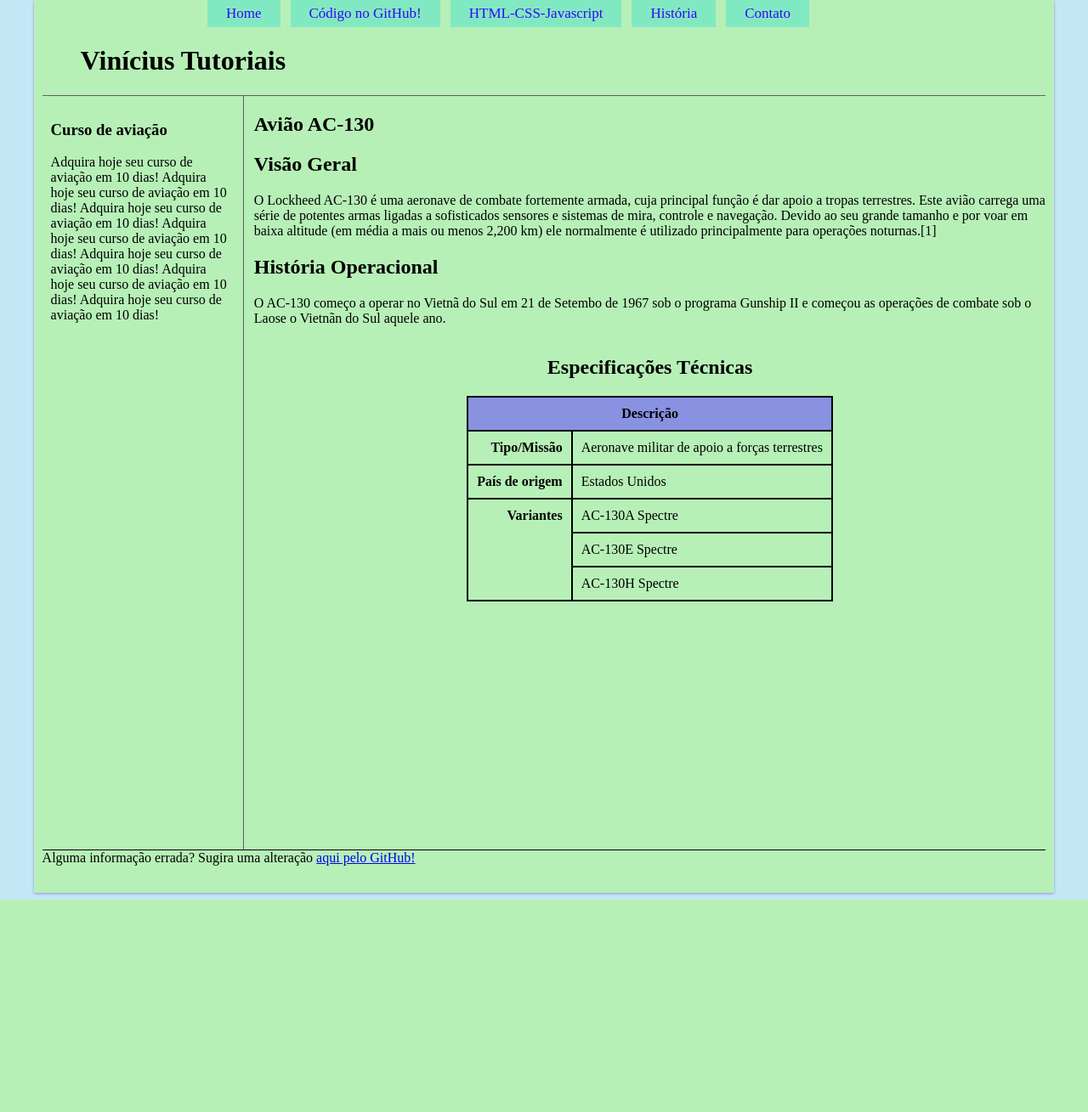
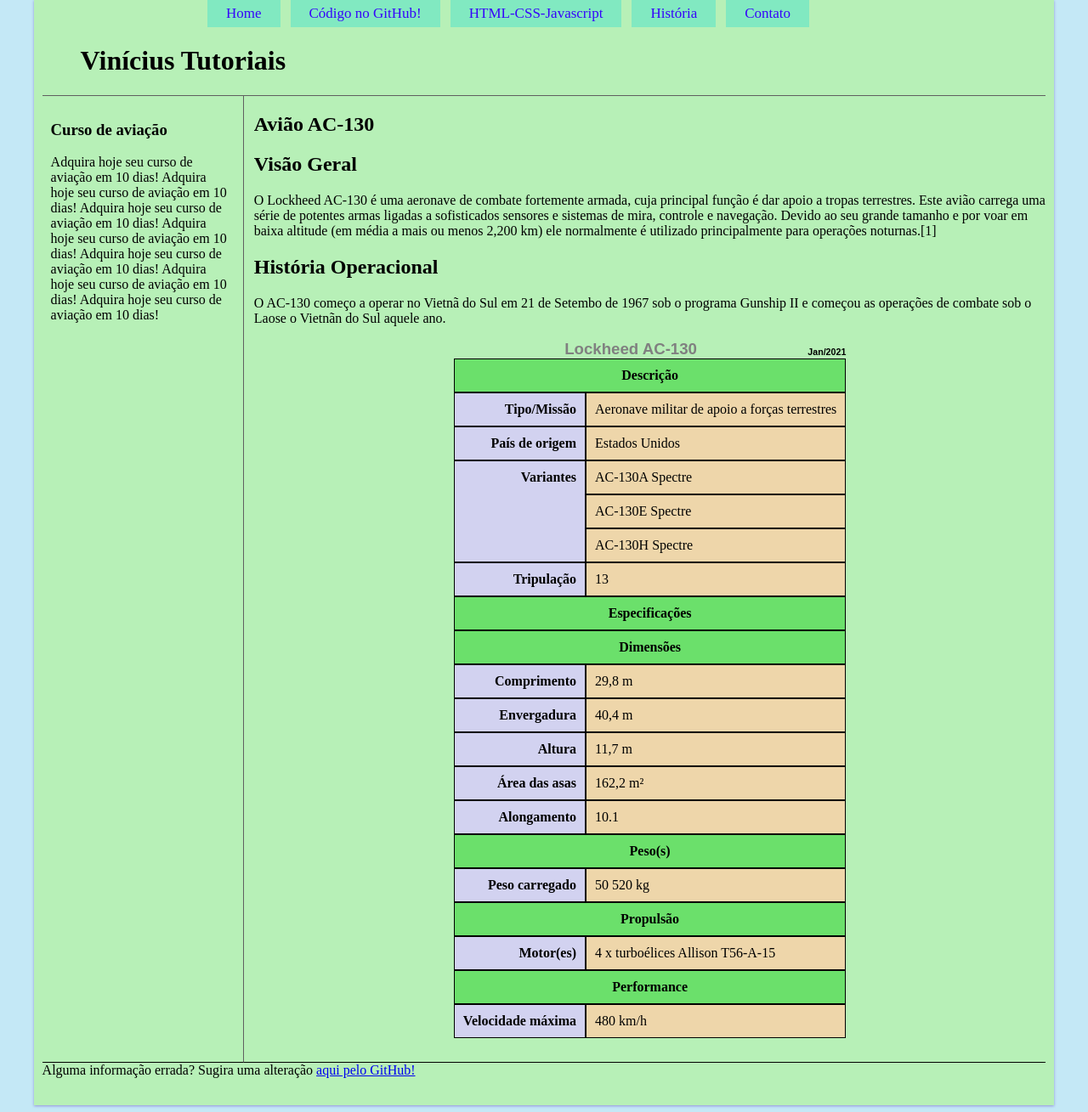
Before and after one commit to viniciusvw22/viniciustutoriais, a PHP site: page /_avioes/aviao-ac-130.php in a window 1280 px wide. Shown: the whole page at 85% size. Before the commit the page ends 1059 px from the top, so only its background shows below. Run offline with PHP 8.4, Linux system fonts and the light colour scheme.

Commit message:
Applied CSS to #tabela-spec
I just applied CSS styles to the table #tabela-spec

```diff
--- a/_avioes/aviao-ac-130.php
+++ b/_avioes/aviao-ac-130.php
@@ -38,22 +38,20 @@
           </section>
           <section id="spec-tecnicas">
             <table id="tabela-spec">
-              <caption>
-                <h2>Especificações Técnicas</h2>
-              </caption>
+              <caption>Lockheed AC-130 <span>Jan/2021</span></caption>
               <tr>
-                <th colspan="2" class="cabecalho-coluna">Descrição</th>
+                <th colspan="2" class="centralizada">Descrição</th>
               </tr>
               <tr>
-                <th>Tipo/Missão</th>
+                <th class="ce">Tipo/Missão</th>
                 <td>Aeronave militar de apoio a forças terrestres</td>
               </tr>
               <tr>
-                <th>País de origem</th>
+                <th class="ce">País de origem</th>
                 <td>Estados Unidos</td>
               </tr>
               <tr>
-                <th rowspan="3">Variantes</th>
+                <th rowspan="3" class="ce">Variantes</th>
                 <td>AC-130A Spectre</td>
               </tr>
               <tr>
@@ -62,8 +60,54 @@
               <tr>
                 <td>AC-130H Spectre</td>
               </tr>
+              <tr>
+                <th class="ce">Tripulação</th>
+                <td>13</td>
+              </tr>
+              <tr><th colspan="2" class="centralizada">Especificações</th></tr>
+              <tr><th colspan="2" class="centralizada">Dimensões</th></tr>
+              <tr>
+                <th class="ce">Comprimento</th>
+                <td>29,8 m</td>
+              </tr>
+              <tr>
+                <th class="ce">Envergadura</th>
+                <td>40,4 m</td>
+              </tr>
+              <tr>
+                <th class="ce">Altura</th>
+                <td>11,7 m</td>
+              </tr>
+              <tr>
+                <th class="ce">Área das asas</th>
+                <td>162,2 m²</td>
+              </tr>
+              <tr>
+                <th class="ce">Alongamento</th>
+                <td>10.1</td>
+              </tr>
+              <tr>
+                <th colspan="2" class="centralizada">Peso(s)</th>
+              </tr>
+              <tr>
+                <th class="ce">Peso carregado</th>
+                <td>50 520 kg</td>
+              </tr>
+              <tr>
+                <th colspan="2" class="centralizada">Propulsão</th>
+              </tr>
+              <tr>
+                <th class="ce">Motor(es)</th>
+                <td>4 x turboélices Allison T56-A-15</td>
+              </tr>
+              <tr>
+                <th colspan="2" class="centralizada">Performance</th>
+              </tr>
+              <tr>
+                <th class="ce">Velocidade máxima</th>
+                <td>480 km/h</td>
+              </tr>
             </table>
-
           </section>
         </article>
       </main>
--- a/_css/avioes.css
+++ b/_css/avioes.css
@@ -1,20 +1,15 @@
 @charset "UTF-8";
+
+main#artigo-aviao, aside#curso-aviacao {
+  height: 1138px;
+}
 
 main#artigo-aviao {
   float: right;
-  /*width: 83%;*/
-  /*height: 868px;*/
   border-left: 1px solid #606060;
   padding-left: 12px;
   padding-bottom: 10px;
 }
-/*
-aside#curso-aviacao {
-  float: left;
-  width: 198px;
-  height: 875px;
-}
-*/
 
 aside#curso-aviacao {
   float: left;
@@ -23,29 +18,49 @@ aside#curso-aviacao p {
   padding-right: 2px;
 }
 
+/* Tabela AC-130 */
+
 table#tabela-spec {
-  border: 1px solid black;
   border-spacing: 0px;
+  margin-left: auto;
   margin-right: auto;
-  margin-left: auto;
+}
+
+table#tabela-spec caption {
+  font-size: 14pt;
+  font-family: "Titillium Web", sans-serif;
+  color: #808080;
+  font-weight: bold;
+}
+
+table#tabela-spec caption span {
+  font-size: 8pt;
+  display: block;
+  float: right;
+  margin-top: 8px;
+  color: #000000;
+}
+
+table#tabela-spec th.centralizada {
+  text-align: center;
+  background-color: rgb(107, 224, 107);
+}
+
+table#tabela-spec th.ce {
+  text-align: right;
+  background-color: rgb(210, 210, 240);
+  color: #000000;
+  font-weight: bold;
+  vertical-align: top;
 }
 
 table#tabela-spec td, table#tabela-spec th {
-  border: 1px solid black;
+  border: 1px solid #000000;
   padding: 10px;
+  vertical-align: middle;
 }
 
 table#tabela-spec td {
   text-align: left;
+  background-color: rgb(238, 214, 170);
 }
-
-table#tabela-spec th {
-  text-align: right;
-  vertical-align: top;
-}
-
-
-table#tabela-spec th.cabecalho-coluna {
-  text-align: center;
-  background-color: rgba(127, 127, 235, 0.829);
-}
--- a/_programacao/vertical-align.php
+++ b/_programacao/vertical-align.php
@@ -22,6 +22,10 @@
           <div class="middle">
             <p>Parágrafo de exemplo..</p>
             <img src="../_imagens/gata-mae-no-muro.jpg" width="200px" height="200px;"/>
+          </div>
+          <h3>Alinhando texto com <code>vertical-align: middle</code></h3>
+          <div class="middle">
+            <p>Parágrafo pai contendo <span>span filho</span></p>
           </div>
         </article>
         <article id="exemplo-top">
```
Also changed, not shown: _css/vertical-align.css (+9 -0 lines).
